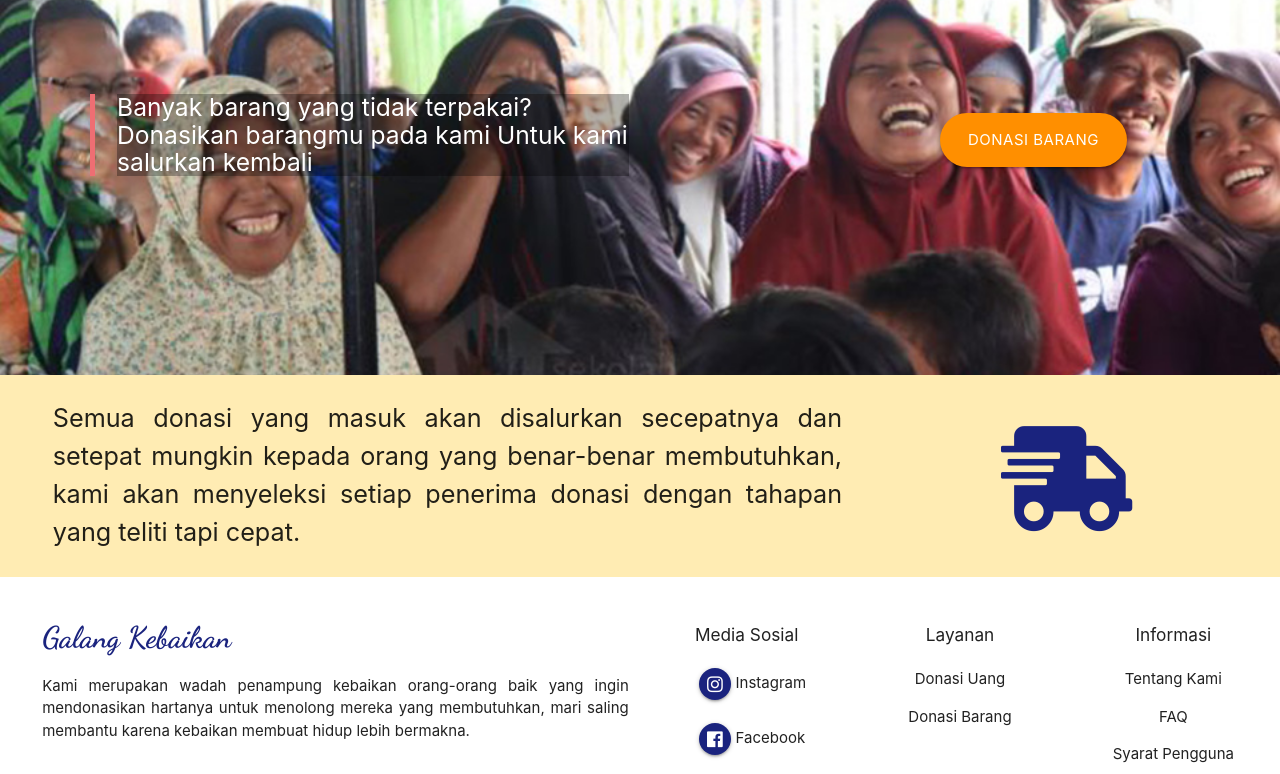
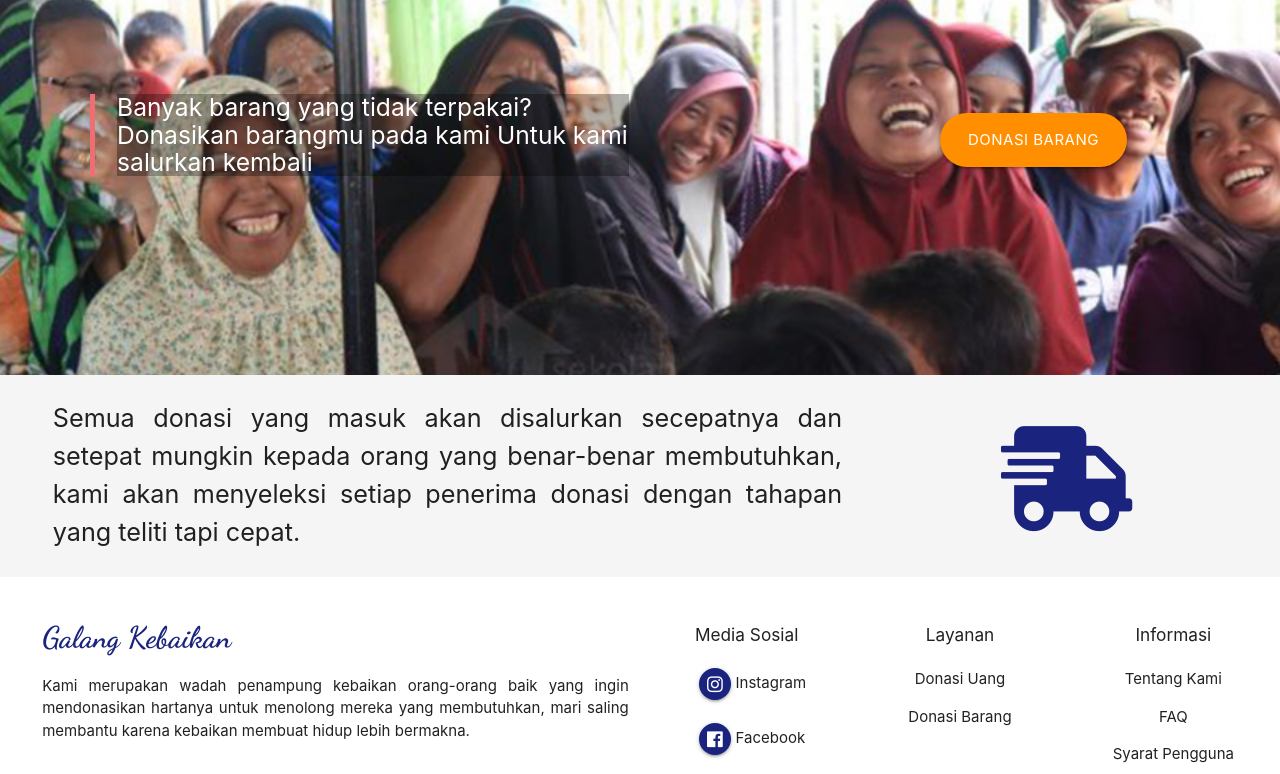
Before and after one commit to SyailendraK/Galang-Dana, a CodeIgniter 4 app: template app/Views/pages/donasi.php in a window 1280 px wide. Shown: the part 441-1215 px from the top of the page. Run offline with PHP 8.4 and a stand-in for CodeIgniter, Linux system fonts and the light colour scheme; the template is opened without the code that fills it, so the values that code supplies are empty; some libraries are stand-ins or nearby versions.

Commit message:
change bg color for donation page

```diff
--- a/app/Views/pages/donasi.php
+++ b/app/Views/pages/donasi.php
@@ -34,7 +34,7 @@
     </div>
   </div>
 
-  <div class="amber lighten-4">
+  <div class="grey lighten-4">
     <div class="">
       <div class="row">
         <div class="col l8 s12">
```
